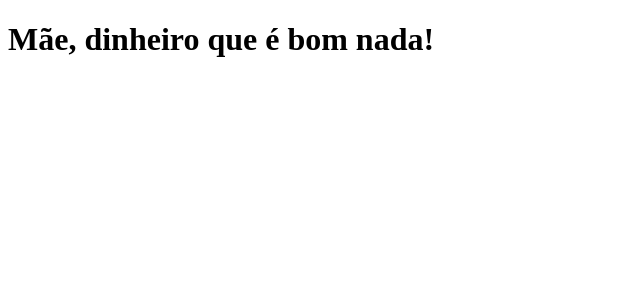
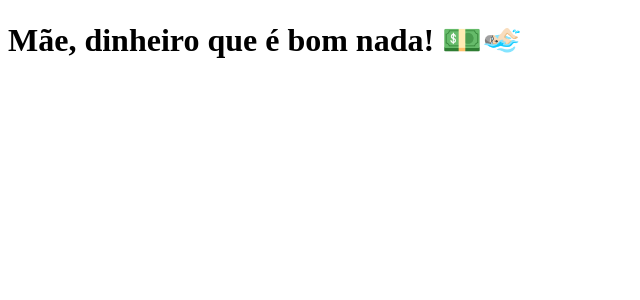
Before and after one commit to gabri3lcoelh0/tabnews-clone, a Next.js app: page / in a window 1280 px wide. Shown: the top 300 px of the page, without its empty margins (0-640 px from the left). Built offline with nearby package versions, Linux system fonts and the light colour scheme.

Commit message:
adicionado emojis novos

```diff
--- a/pages/index.js
+++ b/pages/index.js
@@ -1,6 +1,6 @@
 function Home()
 {
-    return <h1>Mãe, dinheiro que é bom nada!</h1>;
+    return <h1>Mãe, dinheiro que é bom nada! 💵🏊🏻‍♂️</h1>;
 }
 
 export default Home;
```
